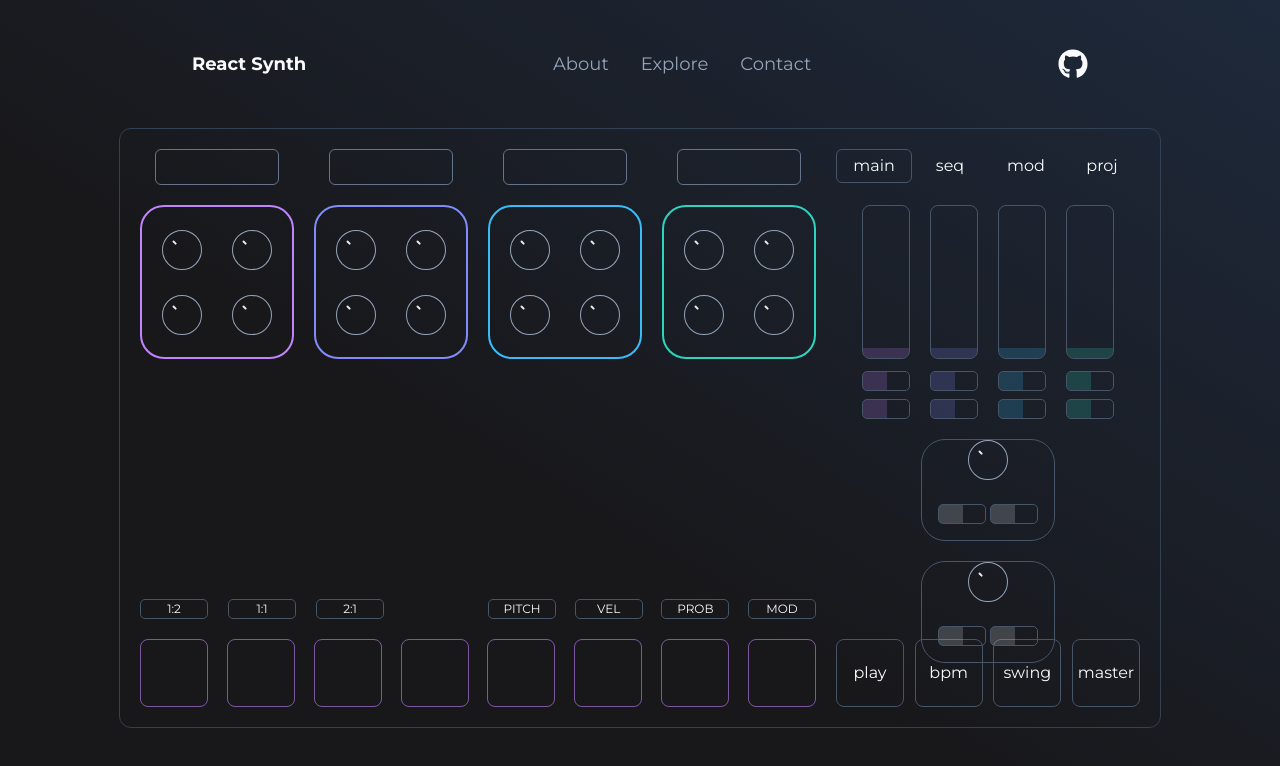
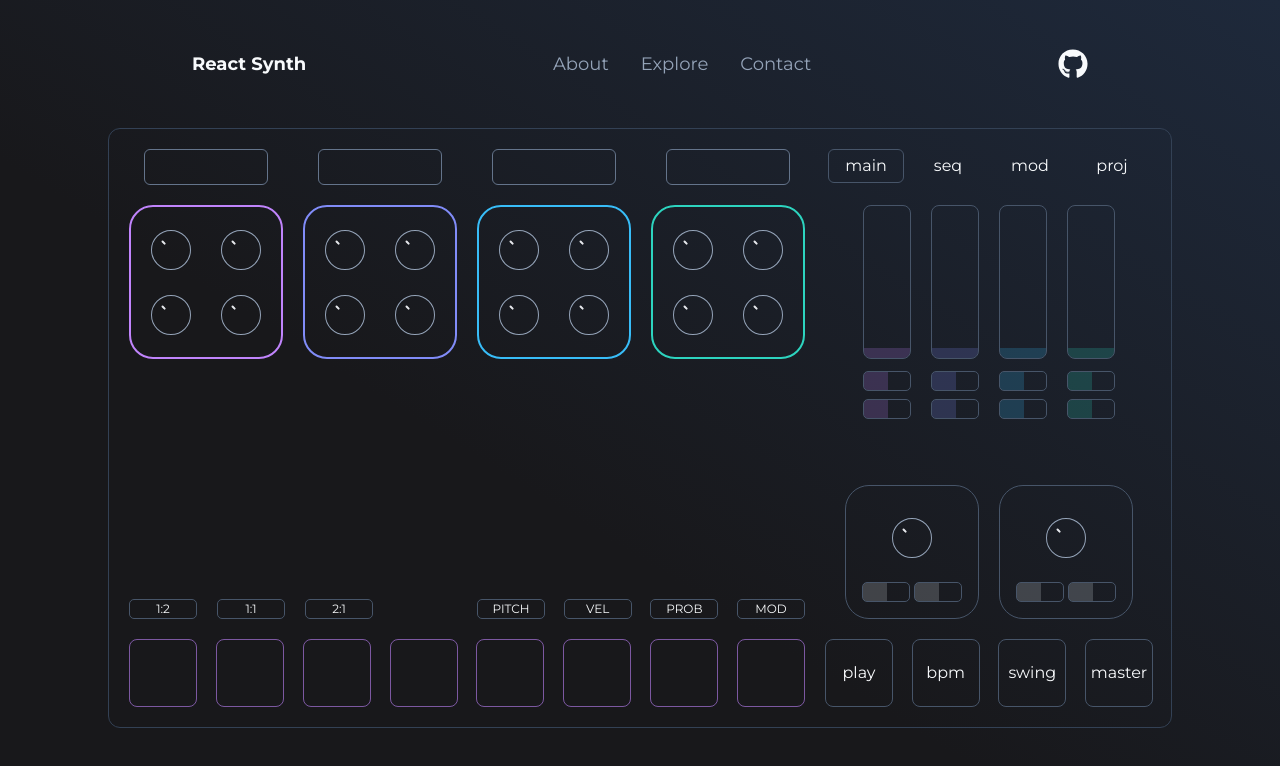
Before and after one commit to vybukhivka/react-synth, a React (Vite) app: page /synth in a window 1280 px wide. Shown: the top 766 px of the page. Built offline with nearby package versions, Linux system fonts and the light colour scheme.

Commit message:
delay and reverb style fix

```diff
--- a/src/components/synth/Tabs/Main/Mixer/MixerContainer.tsx
+++ b/src/components/synth/Tabs/Main/Mixer/MixerContainer.tsx
@@ -11,9 +11,10 @@ const Mixer: React.FC = () => {
         <MixerChannel className="bg-sky-400" track={3} />
         <MixerChannel className="bg-teal-400" track={4} />
       </div>
-      <Delay />
-      <Reverb />
-      <div className="flex justify-center gap-x-5"></div>
+      <div className="flex justify-center gap-x-5">
+        <Delay />
+        <Reverb />
+      </div>
     </div>
   );
 };
```
